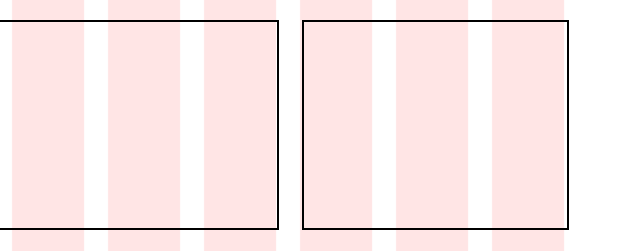
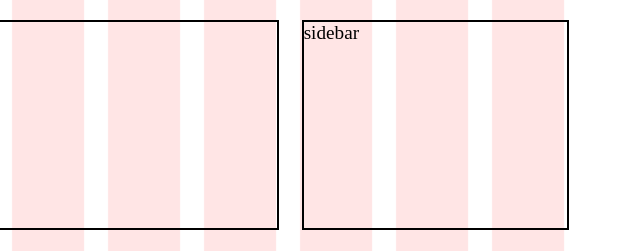
Before and after one commit to Max-Zealoy/grids, a plain HTML site: page index.html in a window 1280 px wide. Shown: the part 466-717 px from the top of the page, 640-1280 px from the left. Drawn offline with Linux system fonts and the light colour scheme.

Commit message:
Update index.html

```diff
--- a/index.html
+++ b/index.html
@@ -13,7 +13,7 @@
 	<div class="box2">box2</div>
 	<div class="box3">box3</div>
 	<div class="content2">content</div>
-	<div class="sidebar"></div>
+	<div class="sidebar">sidebar</div>
 
 
 
```
